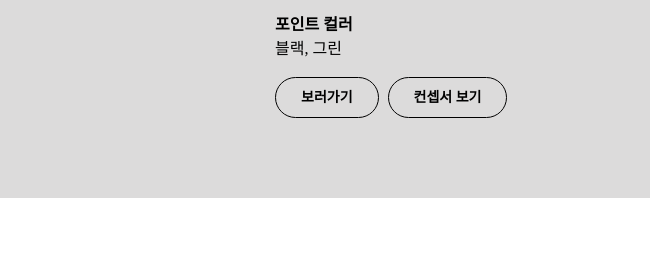
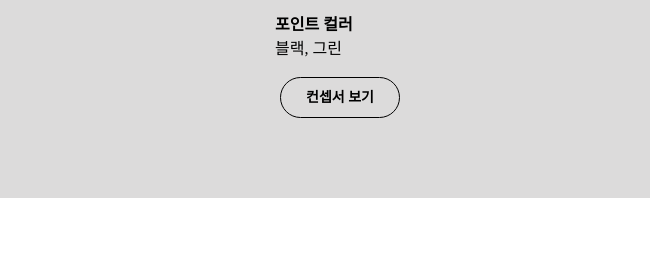
Before and after one commit to clnoiny/portfolio, a plain HTML site: page index.html in a window 1280 px wide. Shown: the part 3978-4253 px from the top of the page, 0-650 px from the left. Drawn offline with Linux system fonts and the light colour scheme; grey boxes are pictures that could not be loaded; a web font is replaced by a local one.

Commit message:
Update index.html

```diff
--- a/index.html
+++ b/index.html
@@ -436,7 +436,7 @@
                             <br>기존 향수 브랜드 '딥티크'의 사이트를 카페24를 활용해 리뉴얼한 홈페이지입니다. 향수 라벨과 패키지 디자인과의 조화를 고려해 앤틱하면서 깔끔한 분위기를 고수하였고 배너와 팝업도 마찬가치로 깔끔한 분위기가 살 수 있도록 포인트 컬러로 원색을 위주로 활용하였습니다.</p>
                             <p><b>포인트 컬러</b>
                             <br>블랙, 그린</p>
-                            <button type="button" class="btn btn-outline-primary" onclick="window.open('https://pisbella.cafe24.com/')">보러가기</button>
+                            <!--<button type="button" class="btn btn-outline-primary" onclick="window.open('https://pisbella.cafe24.com/')">보러가기</button>-->
                             <button type="button" class="btn btn-outline-primary btn2" onclick="window.open('img/concept.jpg')">컨셉서 보기</button>
                         </div><!--/ .col-md-4.col-md-offset-2.col-sm-6 -->
 
```
